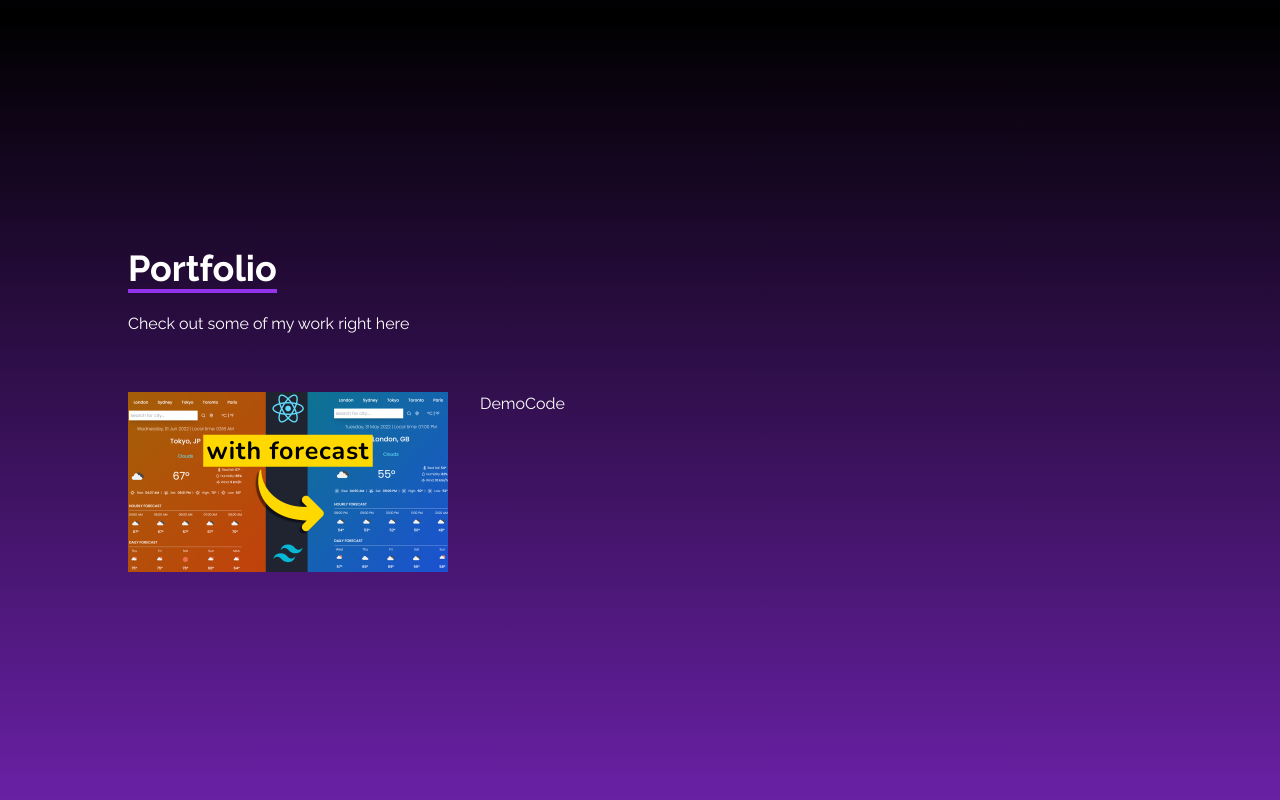
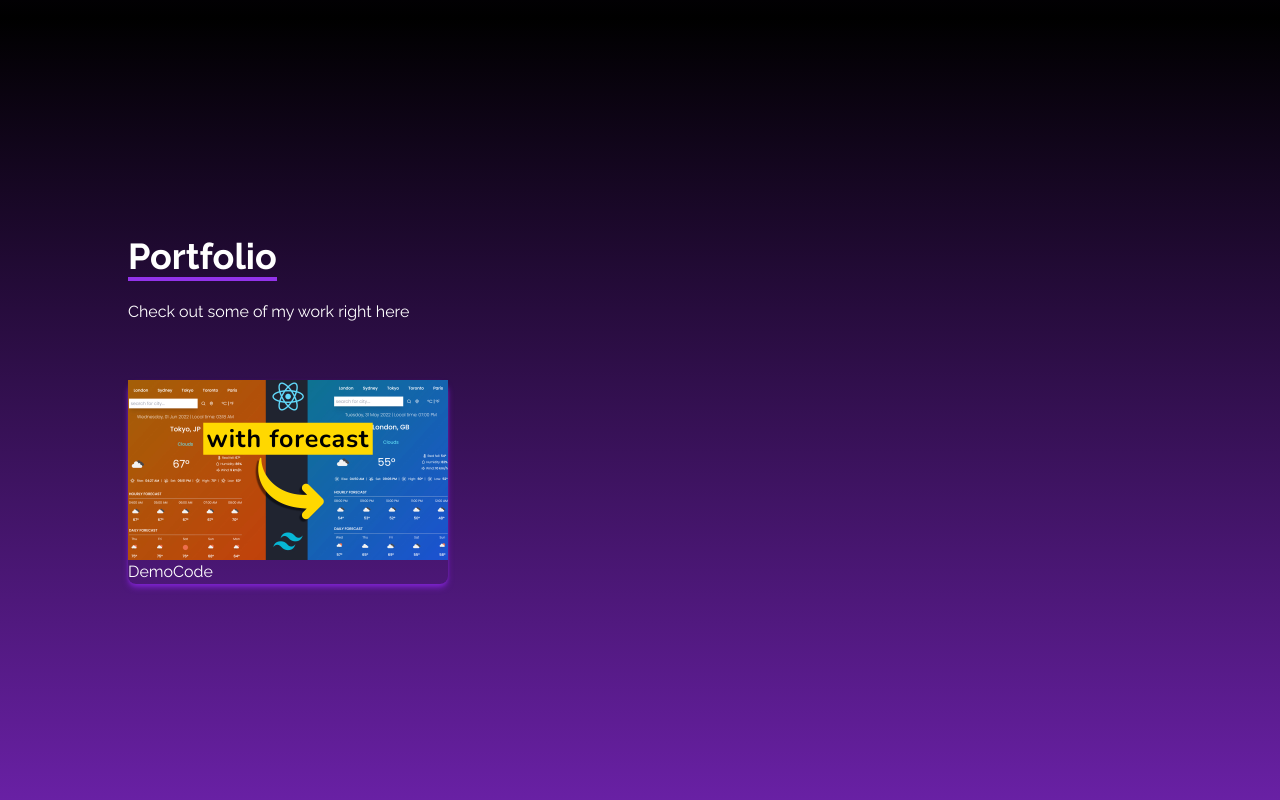
Before and after one commit to capmahin/My-Developer-Portfolio, a React (Create React App) app: page / in a window 1280 px wide. Shown: the part 1582-2382 px from the top of the page. Built offline with nearby package versions, Linux system fonts and the light colour scheme.

Commit message:
add another class in card

```diff
--- a/src/components/Portfolio.jsx
+++ b/src/components/Portfolio.jsx
@@ -14,9 +14,9 @@ const Portfolio = () => {
                 <p className="text-4xl font-bold inline border-b-4 border-purple-600">Portfolio</p>
                 <p className="py-6">Check out some of my work right here</p>
             </div>
-            <div>
+            <div className="grid sm:grid-cols-2 md:grid-cols-3 gap-8 px-12 sm:px-0">
         {/* Whole things destructure for card  */}
-            <div className="grid sm:grid-cols-2 md:grid-cols-3 gap-8">
+            <div className=" shadow-md shadow-purple-700 rounded-lg">
                 <img src={reactWeather} alt="" />
                 <div>
                     <button>Demo</button>
```
